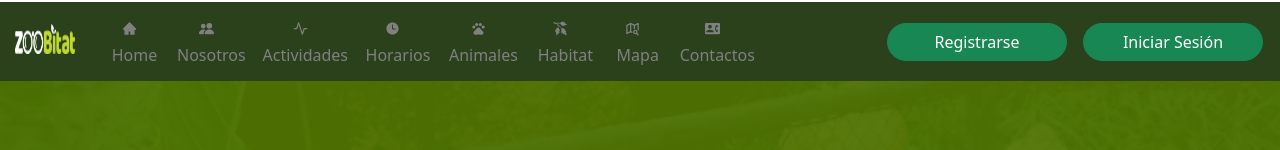
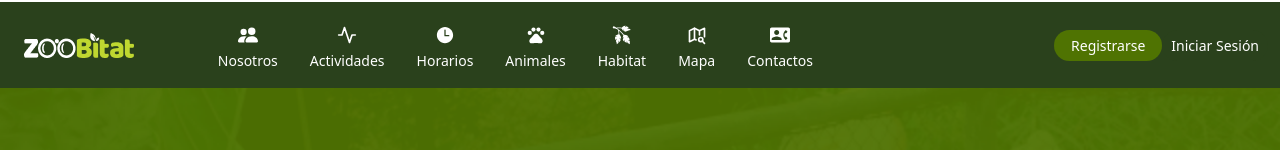
Before and after one commit to gregrodrig/Zoobitat_Front, a React (Create React App) app: page / in a window 1280 px wide. Shown: the top 150 px of the page. Built offline with nearby package versions, Linux system fonts and the light colour scheme; no server answers.

Commit message:
solving some responsive issues

```diff
--- a/src/components/dashboard/Dashboard.jsx
+++ b/src/components/dashboard/Dashboard.jsx
@@ -65,6 +65,13 @@ const Dashboard = () => {
       imageColor: "#969696",
       link: "/partelist",
       name: "Partes",
+      roles: [],
+    },
+    {
+      image: "assets/Dash_icons/Partes.svg",
+      imageColor: "#969696",
+      link: "/usuarioList",
+      name: "Usuarios",
       roles: [],
     },
     {
--- a/src/components/header/Menu.module.css
+++ b/src/components/header/Menu.module.css
@@ -3,9 +3,9 @@
   color: white;
 }
 .customNavbar {
-  background-color: #2A411C;
+  background-color: #2a411c;
 }
-.menuToggle{
+.menuToggle {
   color: white;
 }
 .home-icon {
@@ -45,7 +45,6 @@
   font-size: 14px;
 }
 .radioLabel {
-
   margin-right: 420px;
   white-space: nowrap;
   overflow: hidden;
--- a/src/components/header/MenuWeb.jsx
+++ b/src/components/header/MenuWeb.jsx
@@ -2,15 +2,12 @@ import Button from "react-bootstrap/Button";
 import Container from "react-bootstrap/Container";
 import Nav from "react-bootstrap/Nav";
 import Navbar from "react-bootstrap/Navbar";
-import Offcanvas from "react-bootstrap/Offcanvas";
-import { BsSearch } from "react-icons/bs";
 import style from "./Menu.module.css";
 import { Link } from "react-router-dom";
 import "./navbar.css";
-import { AiFillHome } from "react-icons/ai";
 import { BsFillPeopleFill } from "react-icons/bs";
 import { FiActivity } from "react-icons/fi";
-import { IoTime } from "react-icons/io5";
+import { IoLogOutOutline, IoTime } from "react-icons/io5";
 import { MdPets } from "react-icons/md";
 import { GiTreeBranch } from "react-icons/gi";
 import { TbMapSearch } from "react-icons/tb";
@@ -18,7 +15,7 @@ import { MdContactPhone } from "react-icons/md";
 import useUser from "../../hooks/useUser";
 import axiosInstance from "utils/api/CallApi";
 import { useCallback, useEffect } from "react";
-// import { useMediaQuery } from "react-responsive";
+import { Col, Image, Row } from "react-bootstrap";
 
 const roles = {
   Admin: 1,
@@ -27,6 +24,44 @@ const roles = {
   Visitante: 4,
   Inactivo: 5,
 };
+
+const menu = [
+  {
+    icon: <BsFillPeopleFill />,
+    link: "#action2",
+    name: "Nosotros",
+  },
+  {
+    icon: <FiActivity />,
+    link: "/Actividades",
+    name: "Actividades",
+  },
+  {
+    icon: <IoTime />,
+    link: "#action2",
+    name: "Horarios",
+  },
+  {
+    icon: <MdPets />,
+    link: "/AnimalList",
+    name: "Animales",
+  },
+  {
+    icon: <GiTreeBranch />,
+    link: "/habitat",
+    name: "Habitat",
+  },
+  {
+    icon: <TbMapSearch />,
+    link: "/mapa",
+    name: "Mapa",
+  },
+  {
+    icon: <MdContactPhone />,
+    link: "/Contacto",
+    name: "Contactos",
+  },
+];
 
 function MenuWeb() {
   const { isLogged, logout, rol, setRol } = useUser();
@@ -50,201 +85,97 @@ function MenuWeb() {
   }, [getRol]);
 
   return (
-    <Navbar className={`mb-3 ${style.customNavbar} navbar-laptop `}>
-      <Container style={{ marginBottom: "-26px", marginLeft: "3px" }}>
-        <Navbar.Brand href="#">
-          <img
-            style={{ marginTop: "-15px" }}
+    <>
+      <Navbar className={`mb-3 ${style.customNavbar} navbar-laptop`}>
+        <Container fluid>
+          <Row className="justify-content-between">
+            <Col md="auto" lg={2}>
+              <Link to="/">
+                <Image
                   alt="Logo"
                   src="assets/Logo.png"
-            width="60"
-            height="30"
-            className="d-inline-block align-top"
-          />{" "}
-        </Navbar.Brand>
-        <Nav className="justify-content-end flex-grow-1 pe-3 pb-4">
-          <Nav.Link href="/" style={{ color: "gray" }}>
-            <AiFillHome
+                  style={{ padding: "12px" }}
+                />
+              </Link>
+            </Col>
+          </Row>
+          <Row>
+            <Col md="auto" lg={8}>
+              <Nav className="m-2" activeKey="/home">
+                {menu.map((menu, index) => {
+                  return (
+                    <Nav.Item key={index}>
+                      <Link
+                        to={menu.link}
                         style={{
-                color: "gray",
-                fontSize: "15px",
-                marginRight: "10px",
-                marginBottom: "7px",
-                textDecoration: "none",
+                          color: "white",
+                        }}
+                      >
+                        <small
+                          style={{
+                            fontSize: "20px",
+                          }}
+                        >
+                          {menu.icon}
+                        </small>{" "}
+                        <small className="p-3">{menu.name}</small>
+                      </Link>
+                    </Nav.Item>
+                  );
+                })}
+              </Nav>
+            </Col>
+          </Row>
+          <Row>
+            <Col>
+              <Nav>
+                {isLogged ? (
+                  <Link to="/login" onClick={logout}>
+                    <IoLogOutOutline
+                      style={{
+                        fontSize: "40px",
+                        color: "white",
+                        // color: "#4F7302",
                       }}
                     />
-            Home
-          </Nav.Link>
-          <hr />
-          {/* USER ROLES */}
-          {roles.Admin === rol ||
-          roles.Cuidador === rol ||
-          roles.Veterinario === rol ? (
+                  </Link>
+                ) : (
                   <>
-              <Nav.Link href="/Dashboard" style={{ color: "gray" }}>
-                <AiFillHome
+                    <Link to="/register">
+                      <Button
+                        variant="secundary"
                         style={{
-                    color: "gray",
-                    fontSize: "15px",
-                    marginRight: "10px",
-                    marginBottom: "7px",
-                    textDecoration: "none",
+                          backgroundColor: "#4F7302",
+                          borderRadius: "30px",
+                          color: "white",
+                          padding: "4px 16px",
                         }}
-                />
-                Dashboard
-              </Nav.Link>
-              <hr />
-            </>
-          ) : null}
-          {/* END USER ROLES */}
-          <Nav.Link href="#action2" style={{ color: "gray" }}>
-            <BsFillPeopleFill
-              style={{
-                color: "gray",
-                fontSize: "15px",
-                marginRight: "10px",
-                marginBottom: "7px",
-                textDecoration: "none",
-              }}
-            />{" "}
-            Nosotros
-          </Nav.Link>
-          <hr />
-          <Nav.Link href="/Actividades" style={{ color: "gray" }}>
-            <FiActivity
-              style={{
-                color: "gray",
-                fontSize: "15px",
-                marginRight: "10px",
-                marginBottom: "7px",
-                textDecoration: "none",
-              }}
-            />{" "}
-            Actividades
-          </Nav.Link>
-          <hr />
-          <Nav.Link href="#action2" style={{ color: "gray" }}>
-            <IoTime
-              style={{
-                color: "gray",
-                fontSize: "15px",
-                marginRight: "10px",
-                marginBottom: "7px",
-                textDecoration: "none",
-              }}
-            />{" "}
-            Horarios
-          </Nav.Link>
-          <hr />
-          <Nav.Link href="/AnimalList" style={{ color: "gray" }}>
-            <MdPets
-              style={{
-                color: "gray",
-                fontSize: "15px",
-                marginRight: "10px",
-                marginBottom: "7px",
-                textDecoration: "none",
-              }}
-            />{" "}
-            Animales
-          </Nav.Link>
-          <hr />
-          <Nav.Link href="/habitat" style={{ color: "gray" }}>
-            <GiTreeBranch
-              style={{
-                color: "gray",
-                fontSize: "15px",
-                marginRight: "10px",
-                marginBottom: "7px",
-                textDecoration: "none",
-              }}
-            />{" "}
-            Habitat
-          </Nav.Link>
-          <hr />
-          <Nav.Link href="/mapa" style={{ color: "gray" }}>
-            <TbMapSearch
-              style={{
-                color: "gray",
-                fontSize: "15px",
-                marginRight: "10px",
-                marginBottom: "7px",
-                textDecoration: "none",
-              }}
-            />{" "}
-            Mapa
-          </Nav.Link>
-          <hr />
-          <Nav.Link href="Contacto" style={{ color: "gray" }}>
-            <MdContactPhone
-              style={{
-                color: "gray",
-                fontSize: "15px",
-                marginRight: "10px",
-                marginBottom: "7px",
-                textDecoration: "none",
-              }}
-            />{" "}
-            Contactos
-          </Nav.Link>
-        </Nav>
-        <Nav className="d-grid gap-2">
-          {isLogged ? (
-            <Nav.Link href="/login">
+                        size="sm"
+                      >
+                        Registrarse
+                      </Button>
+                    </Link>
+                    <Link to="/login">
                       <Button
-                onClick={logout}
-                variant="secondary"
+                        variant="sm"
                         style={{
                           backgroundColor: "#2A411C",
                           borderRadius: "30px",
-                  width: "320px",
-                  marginLeft: "30px",
+                          color: "white",
                         }}
-                size="lg"
-              >
-                Cerrar Sesión
-              </Button>
-            </Nav.Link>
-          ) : (
-            <>
-              <div
-                style={{
-                  display: "flex",
-                  marginLeft: "90px",
-                  marginRight: "-140px",
-                  marginBottom: "25px",
-                }}
-              >
-                <Nav.Link href="/register">
-                  <Button
-                    variant="success"
-                    style={{
-                      borderRadius: "30px",
-                      width: "180px",
-                    }}
-                    size="md"
-                  >
-                    Registrarse
-                  </Button>
-                </Nav.Link>
-                <Nav.Link href="/login">
-                  <Button
-                    variant="success"
-                    style={{
-                      borderRadius: "30px",
-                      width: "180px",
-                    }}
-                    size="md"
+                        size="sm"
                       >
                         Iniciar Sesión
                       </Button>
-                </Nav.Link>
-              </div>
+                    </Link>
                   </>
                 )}
               </Nav>
+            </Col>
+          </Row>
         </Container>
       </Navbar>
+    </>
   );
 }
 
```
Lines whose indentation alone changed are shown as unchanged.
